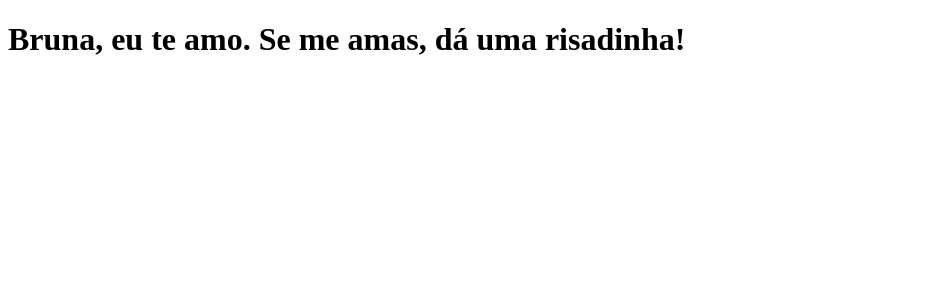
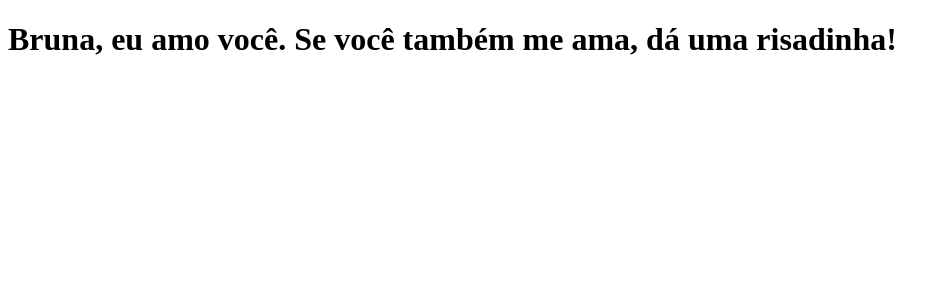
Before and after one commit to vitoraliaga/clone-tabnews, a Next.js app: page / in a window 1280 px wide. Shown: the top 300 px of the page, without its empty margins (0-949 px from the left). Built offline with nearby package versions, Linux system fonts and the light colour scheme.

Commit message:
Changing pages text

```diff
--- a/pages/index.js
+++ b/pages/index.js
@@ -1,6 +1,6 @@
 function Home() {
 
-    return <h1>Bruna, eu te amo. Se me amas, dá uma risadinha!</h1>;
+    return <h1>Bruna, eu amo você. Se você também me ama, dá uma risadinha!</h1>;
 
 }
 
```
